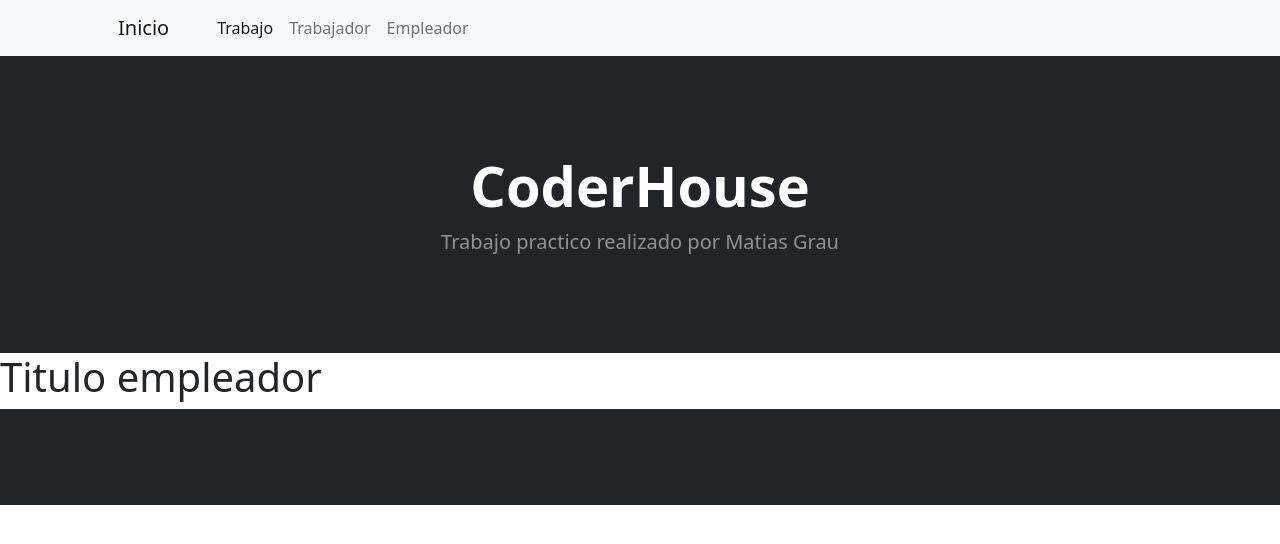
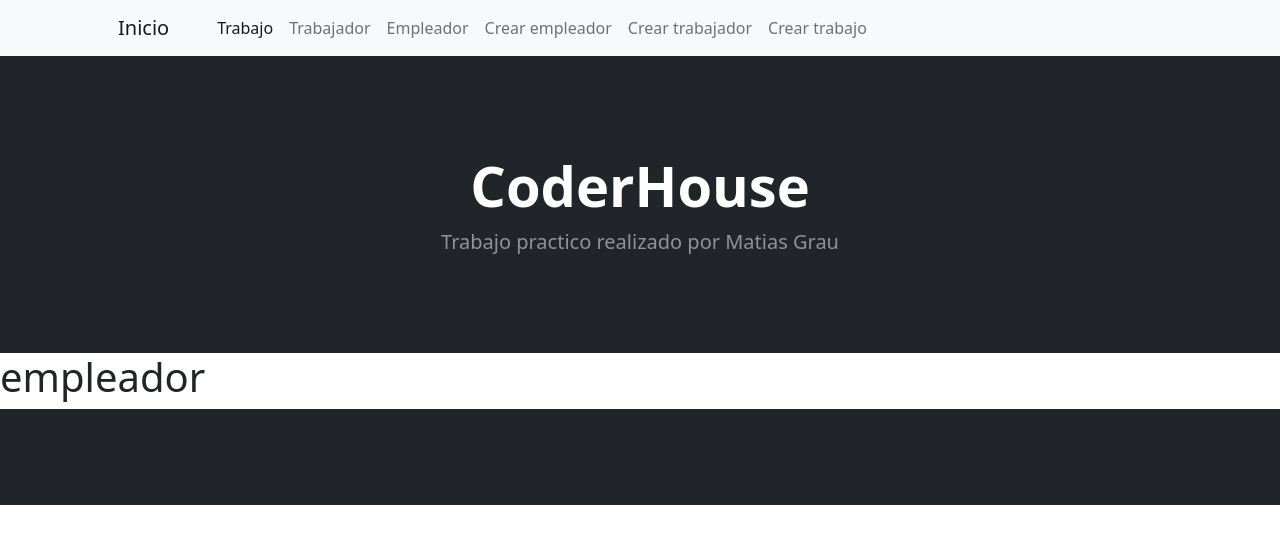
Before and after one commit to MatiasGrauKZ/CoderHouse, a Django app: page /AppCoder/empleador/ in a window 1280 px wide. Shown: the top 544 px of the page. Run offline with Django 5.2, Linux system fonts and the light colour scheme; some libraries are stand-ins or nearby versions.

Commit message:
terminado

```diff
--- a/AppCoder/templates/AppCoder/crear_empleador.html
+++ b/AppCoder/templates/AppCoder/crear_empleador.html
@@ -2,7 +2,7 @@
         {%load static%}
     {%block contenidoQueCambia%}
 
-    <form action="{% url 'crearEmpleador'%}" method="post">
+    <form action="{}" method="post">
 
 <p>Empleador nombre: <input type="text" name="trabajo"></p>
 <p>Empleador apellido: <input type="text" name="trabajo"></p>
--- a/AppCoder/templates/AppCoder/crear_trabajador.html
+++ b/AppCoder/templates/AppCoder/crear_trabajador.html
@@ -2,7 +2,7 @@
         {%load static%}
     {%block contenidoQueCambia%}
 
-    <form action="{% url 'crearTrabajador'%}" method="post">
+    <form action="{}" method="post">
 
 <p>Trabajador nombre: <input type="text" name="nombre"></p>
 <p>Trabajador apellido: <input type="text" name="apellido"></p>
--- a/AppCoder/templates/AppCoder/crear_trabajo.html
+++ b/AppCoder/templates/AppCoder/crear_trabajo.html
@@ -2,7 +2,7 @@
         {%load static%}
     {%block contenidoQueCambia%}
 
-    <form action="{% url 'crearTrabajo'%}" method="post">
+    <form action="{}" method="post">
 
 <p>Trabajo: <input type="text" name="trabajo"></p>
 
--- a/AppCoder/templates/AppCoder/empleador.html
+++ b/AppCoder/templates/AppCoder/empleador.html
@@ -3,6 +3,7 @@
     {%block contenidoQueCambia%}
 
     <h1>
-        Titulo empleador
+         empleador
     </h1>
+
     {%endblock%}
--- a/AppCoder/templates/AppCoder/padre.html
+++ b/AppCoder/templates/AppCoder/padre.html
@@ -28,6 +28,9 @@
                         <li class="nav-item"><a class="nav-link" href="http://127.0.0.1:8000/AppCoder/trabajador/">Trabajador</a></li>
                         <li class="nav-item dropdown">
                             <li class="nav-item"><a class="nav-link" href="http://127.0.0.1:8000/AppCoder/empleador/">Empleador</a></li>
+                            <li class="nav-item"><a class="nav-link" href="http://127.0.0.1:8000/AppCoder/crear_empleador/">Crear empleador</a></li>
+                            <li class="nav-item"><a class="nav-link" href="http://127.0.0.1:8000/AppCoder/crear_trabajador/">Crear trabajador</a></li>
+                            <li class="nav-item"><a class="nav-link" href="http://127.0.0.1:8000/AppCoder/crear_trabajo/">Crear trabajo</a></li>
                             </ul>
                         </li>
                     </ul>
--- a/AppCoder/urls.py
+++ b/AppCoder/urls.py
@@ -22,7 +22,7 @@ urlpatterns = [
     path('trabajo/', views.trabajo),
     path('trabajador/', views.trabajador),
     path('empleador/', views.empleador),
-    path('crear_trabajo/', views.crear_trabajo, name='crearTrabajo'),
-    path('crear_trabajador/', views.crear_trabajador,name='crearTrabajador'),
-    path('crear_empleador/', views.crear_empleador,name='crearEmpleador'),
+    path('crear_trabajo/', views.crear_trabajo),
+    path('crear_trabajador/', views.crear_trabajador),
+    path('crear_empleador/', views.crear_empleador),
 ]
```
